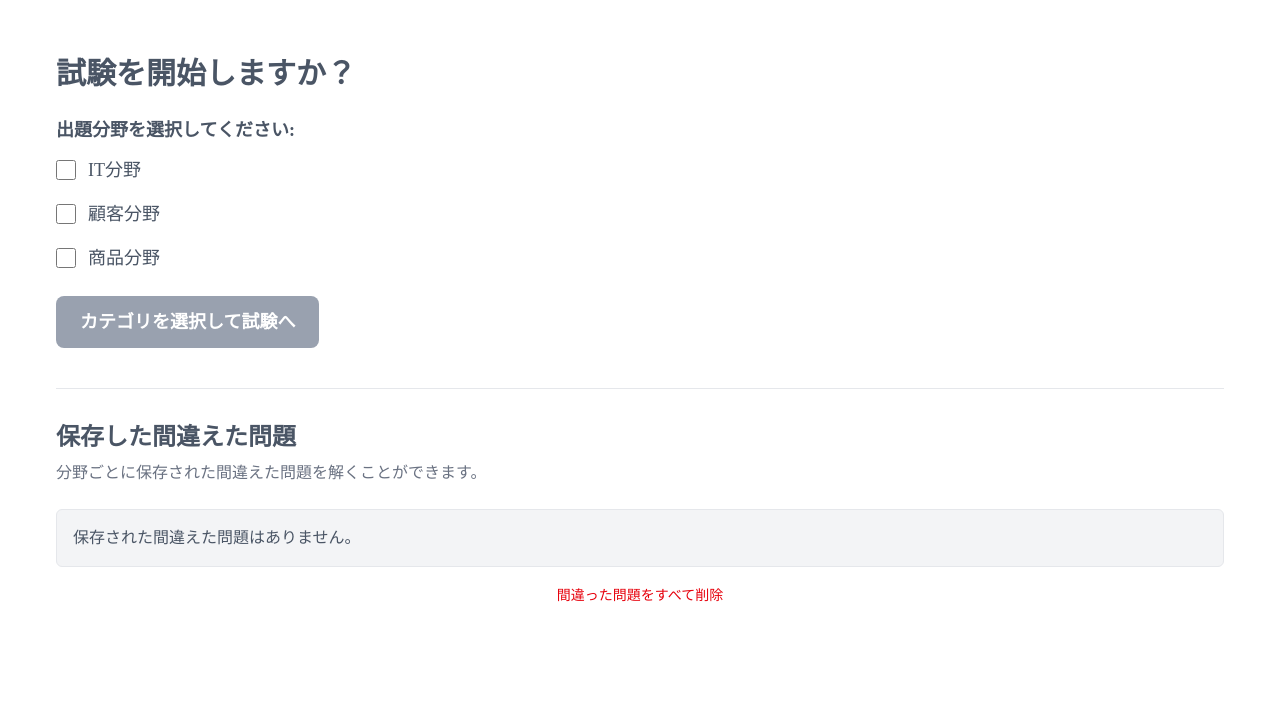
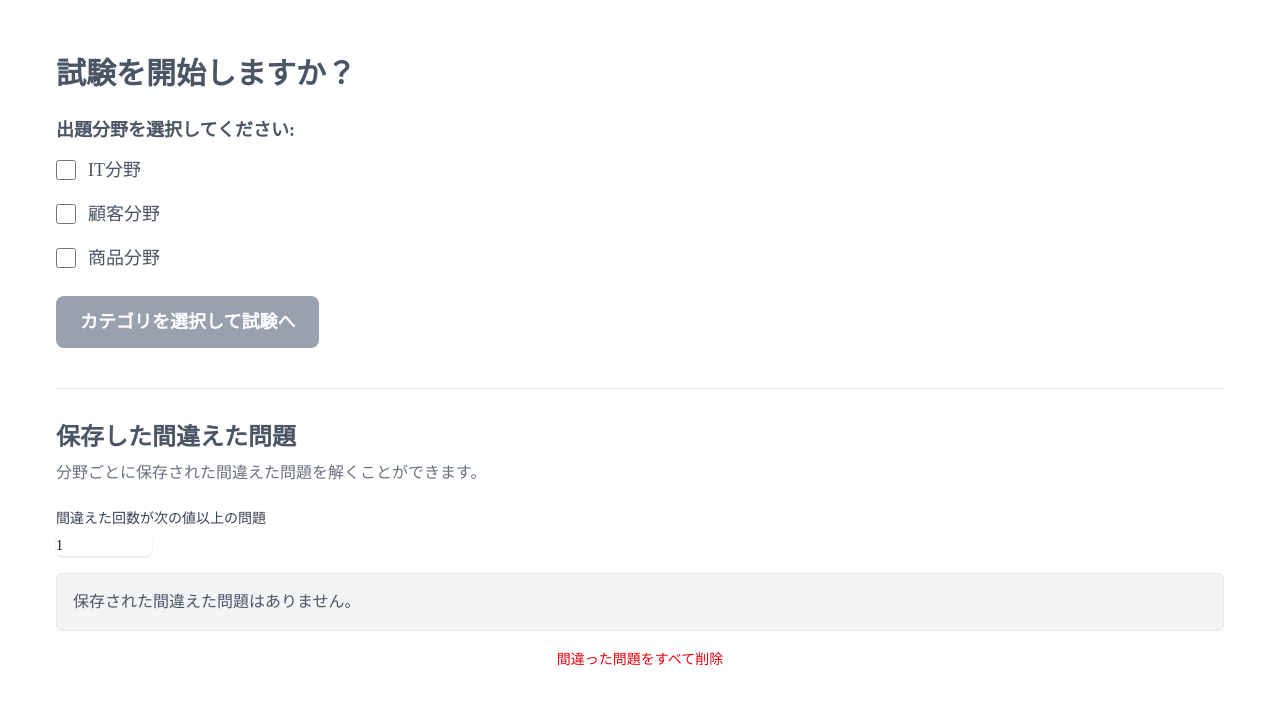
Before and after one commit to hhhtak/next-multiple-choice-questions, a Next.js app: page / in a window 1280 px wide. Shown: the top 704 px of the page. Built offline with nearby package versions, Linux system fonts and the light colour scheme.

Commit message:
間違った問題の回数を指定できるように修正しました

```diff
--- a/src/components/quiz/StoredWrongReviewSection/index.tsx
+++ b/src/components/quiz/StoredWrongReviewSection/index.tsx
@@ -32,25 +32,29 @@ export const StoredWrongReviewSection = () => {
   const setWrongCount = useSetAtom(wrongCountAtom);
   const setWrongQuestions = useSetAtom(wrongQuestionsAtom);
   const [fieldSummaries, setFieldSummaries] = useState<FieldSummary[]>([]);
+  const [minMistakeCount, setMinMistakeCount] = useState(1);
 
   const refreshSummaries = useCallback(() => {
     const summaries = FIELDS.map((field) => {
-      const stored = getWrongAnswersByField(field);
+      const stored = getWrongAnswersByField(field, minMistakeCount);
       return {
         field,
-        questionCount: getWrongAnswerCountByField(field),
-        totalMistakes: stored.reduce((sum, item) => sum + item.mistakeCount, 0),
+        questionCount: stored.length,
+        totalMistakes: stored.reduce(
+          (sum, item) => sum + item.mistakeCount,
+          0
+        ),
       };
     });
     setFieldSummaries(summaries);
-  }, []);
+  }, [minMistakeCount]);
 
   useEffect(() => {
     refreshSummaries();
   }, [refreshSummaries]);
 
   const handleReviewField = (field: Field) => {
-    const storedQuestions = getWrongAnswersByField(field);
+    const storedQuestions = getWrongAnswersByField(field, minMistakeCount);
     if (storedQuestions.length === 0) return;
 
     const questionsToRetry = storedQuestions.map(storedToQuestionItem);
@@ -64,6 +68,7 @@ export const StoredWrongReviewSection = () => {
   };
 
   const hasStoredQuestions = fieldSummaries.some((summary) => summary.questionCount > 0);
+  const totalStoredQuestions = fieldSummaries.reduce((sum, s) => sum + s.questionCount, 0);
 
   return (
     <div className="mt-10 pt-8 border-t border-gray-200">
@@ -74,7 +79,21 @@ export const StoredWrongReviewSection = () => {
         {MESSAGES.STORED_WRONG_REVIEW_DESC}
       </p>
 
-      {!hasStoredQuestions ? (
+      <div className="mb-4">
+        <label htmlFor="min-mistake-count" className="block text-sm font-medium text-gray-700 mb-1">
+          間違えた回数が次の値以上の問題
+        </label>
+        <input
+          type="number"
+          id="min-mistake-count"
+          value={minMistakeCount}
+          onChange={(e) => setMinMistakeCount(Math.max(1, parseInt(e.target.value, 10) || 1))}
+          className="w-24 rounded-md border-gray-300 shadow-sm focus:border-indigo-500 focus:ring-indigo-500 sm:text-sm"
+          min="1"
+        />
+      </div>
+
+      {!totalStoredQuestions ? (
         <p className="text-base text-gray-600 bg-gray-100 p-4 rounded-md border border-gray-200">
           {MESSAGES.NO_STORED_WRONG_QUESTIONS}
         </p>
--- a/src/utils/wrongAnswerStorage.ts
+++ b/src/utils/wrongAnswerStorage.ts
@@ -71,15 +71,25 @@ export function getStoredWrongAnswer(questionId: string): StoredWrongAnswer | un
   return store[questionId];
 }
 
-export function getWrongAnswersByField(field: Field): StoredWrongAnswer[] {
+export function getWrongAnswersByField(
+  field: Field,
+  minMistakeCount?: number
+): StoredWrongAnswer[] {
   const store = loadStore();
-  return Object.values(store)
-    .filter((item) => item.field === field)
-    .sort((a, b) => b.lastMistakenAt.localeCompare(a.lastMistakenAt));
+  let values = Object.values(store).filter((item) => item.field === field);
+
+  if (minMistakeCount && minMistakeCount > 0) {
+    values = values.filter((item) => item.mistakeCount >= minMistakeCount);
+  }
+
+  return values.sort((a, b) => b.lastMistakenAt.localeCompare(a.lastMistakenAt));
 }
 
-export function getWrongAnswerCountByField(field: Field): number {
-  return getWrongAnswersByField(field).length;
+export function getWrongAnswerCountByField(
+  field: Field,
+  minMistakeCount?: number
+): number {
+  return getWrongAnswersByField(field, minMistakeCount).length;
 }
 
 export function storedToQuestionItem(stored: StoredWrongAnswer): QuestionItem {
```
